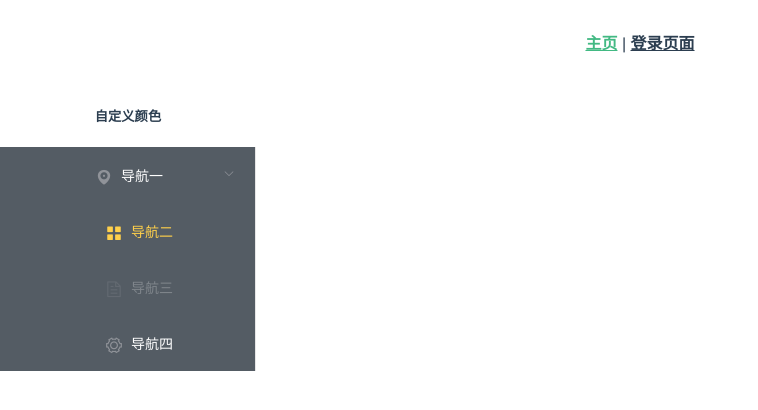
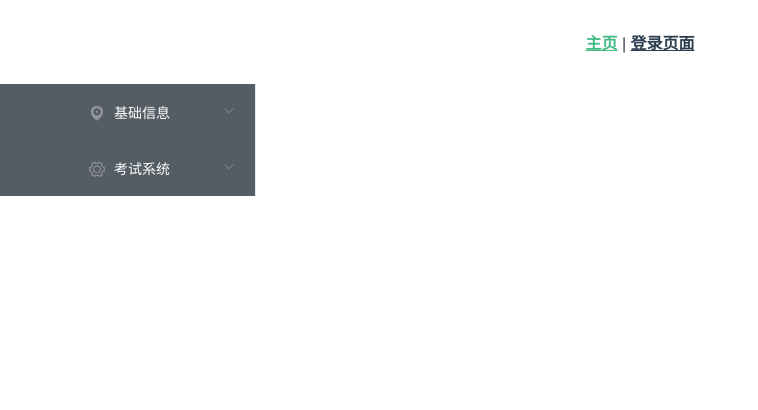
Before and after one commit to youziya2/app, a Vue app: page / in a window 1280 px wide. Shown: the top 410 px of the page, without its empty margins (0-758 px from the left). Built offline with nearby package versions, Linux system fonts and the light colour scheme.

Commit message:
注释信息1

```diff
--- a/src/components/HelloWorld.vue
+++ /dev/null
@@ -1,32 +0,0 @@
-<template>
-  <div class="hello">
-
-  </div>
-</template>
-
-<script>
-export default {
-  name: 'HelloWorld',
-  props: {
-    msg: String
-  }
-}
-</script>
-
-<!-- Add "scoped" attribute to limit CSS to this component only -->
-<style scoped lang="less">
-h3 {
-  margin: 40px 0 0;
-}
-ul {
-  list-style-type: none;
-  padding: 0;
-}
-li {
-  display: inline-block;
-  margin: 0 10px;
-}
-a {
-  color: #42b983;
-}
-</style>
--- a/src/views/Home.vue
+++ b/src/views/Home.vue
@@ -8,49 +8,53 @@
 		<div class="lfte">
 			<el-row class="tac">
 				<el-col :span="12">
-		   <h5>自定义颜色</h5>
-		   <el-menu
-		     default-active="2"
-		     class="el-menu-vertical-demo"
-		     @open="handleOpen"
-		     @close="handleClose"
-		     background-color="#545c64"
-		     text-color="#fff"
-		     active-text-color="#ffd04b">
+				<!-- 	<h5>自定义颜色</h5> -->
+					<el-menu default-active="2" class="el-menu-vertical-demo" @open="handleOpen" @close="handleClose" background-color="#545c64"
+					 text-color="#fff" active-text-color="#ffd04b">
 						<el-submenu index="1">
 							<template slot="title">
 								<i class="el-icon-location"></i>
-		         <span>导航一</span>
+								<span>基础信息</span>
 							</template>
-		       <el-menu-item-group>
-		         <template slot="title">分组一</template>
-		         <el-menu-item index="1-1">选项1</el-menu-item>
-		         <el-menu-item index="1-2">选项2</el-menu-item>
-		       </el-menu-item-group>
-		       <el-menu-item-group title="分组2">
-		         <el-menu-item index="1-3">选项3</el-menu-item>
-		       </el-menu-item-group>
-		       <el-submenu index="1-4">
-		         <template slot="title">选项4</template>
-		         <el-menu-item index="1-4-1">选项1</el-menu-item>
+							<el-menu-item index="1-1">
+								<router-link to="./student">学生管理</router-link>
+							</el-menu-item>
+							<el-menu-item index="1-2">
+								<router-link to="./teacher">教师管理</router-link>
+							</el-menu-item>
+							<el-menu-item index="1-3">
+								<router-link to="./grade">班级管理</router-link>
+							</el-menu-item>
+							<el-menu-item index="1-4">
+								<router-link to="./amend">修改密码</router-link>
+							</el-menu-item>
 						</el-submenu>
+						  <el-submenu index="4">
+								<template slot="title">
+								<i class="el-icon-setting"></i>
+									<span slot="title">考试系统</span>
+								</template>
+							 </el-menu-item>
+							<el-menu-item index="2-1">
+								<router-link to="./paper">布置试卷</router-link>
+							</el-menu-item>
+							<el-menu-item index="2-2">
+								<router-link to="./exam">安排考试</router-link>
+							</el-menu-item>
+							<el-menu-item index="2-3">
+								<router-link to="./read">批阅试卷</router-link>
+							</el-menu-item>
+							<el-menu-item index="2-4">
+								<router-link to="./examine">查看成绩</router-link>
+							</el-menu-item>
+							<el-menu-item index="2-5">
+								<router-link to="./maintain">维护试卷</router-link>
+							</el-menu-item>
 						</el-submenu>
-		     <el-menu-item index="2">
-		       <i class="el-icon-menu"></i>
-		       <span slot="title">导航二</span>
-		     </el-menu-item>
-		     <el-menu-item index="3" disabled>
-		       <i class="el-icon-document"></i>
-		       <span slot="title">导航三</span>
-		     </el-menu-item>
-		     <el-menu-item index="4">
-		       <i class="el-icon-setting"></i>
-		       <span slot="title">导航四</span>
-		     </el-menu-item>
 					</el-menu>
 				</el-col>
 			</el-row>
-<!-- 		<ul>
+<!-- 					<ul>
 			<li>
 				<span class="basics" @click="basics">基础信息</span>
 				<ul id="sty">
@@ -68,55 +72,13 @@
 		<li><router-link to="./read">批阅试卷</router-link></li>
 		<li><router-link to="./examine">查看成绩</router-link></li>
 		<li><router-link to="./maintain">维护试卷</router-link></li>
+		</ul>
+			</li>
 			</ul> -->
-		</li>
-		</ul>
 		</div>
-	<!-- 	<el-row class="tac">
-		<el-col :span="12">
-    <h5>自定义颜色</h5>
-    <el-menu
-      default-active="2"
-      class="el-menu-vertical-demo"
-      @open="handleOpen"
-      @close="handleClose"
-      background-color="#545c64"
-      text-color="#fff"
-      active-text-color="#ffd04b">
-      <el-submenu index="1">
-        <template slot="title">
-          <i class="el-icon-location"></i>
-          <span>导航一</span>
-        </template>
-        <el-menu-item-group>
-          <template slot="title">分组一</template>
-          <el-menu-item index="1-1">选项1</el-menu-item>
-          <el-menu-item index="1-2">选项2</el-menu-item>
-        </el-menu-item-group>
-        <el-menu-item-group title="分组2">
-          <el-menu-item index="1-3">选项3</el-menu-item>
-        </el-menu-item-group>
-        <el-submenu index="1-4">
-          <template slot="title">选项4</template>
-          <el-menu-item index="1-4-1">选项1</el-menu-item>
-        </el-submenu>
-      </el-submenu>
-      <el-menu-item index="2">
-        <i class="el-icon-menu"></i>
-        <span slot="title">导航二</span>
-      </el-menu-item>
-      <el-menu-item index="3" disabled>
-        <i class="el-icon-document"></i>
-        <span slot="title">导航三</span>
-      </el-menu-item>
-      <el-menu-item index="4">
-        <i class="el-icon-setting"></i>
-        <span slot="title">导航四</span>
-      </el-menu-item>
-    </el-menu>
-  </el-col>
-		</el-row> -->
-		<div class="content"><router-view/></div>
+		<div class="content">
+			<router-view />
+		</div>
 	</div>
 
 </template>
@@ -130,34 +92,34 @@ export default {
 		name: 'home',
 		data() {
 			return {
-			p:true,
-			b:true
+				p: true,
+				b: true
 			}
 		},
 		//   components: {
 		//     Amend
 		//   }
 		methods: {
-		basics(){
+			basics() {
 				var that = this
 				let sty = document.getElementById("sty")
-			if(that.p){
-			sty.style="display:none"
-				that.p=false
-			}else{
-				sty.style="display:block"
-			that.p=true
+				if (that.p) {
+					sty.style = "display:none"
+					that.p = false
+				} else {
+					sty.style = "display:block"
+					that.p = true
 				}
 			},
-		test(){
+			test() {
 				var that = this
 				let kty = document.getElementById("kty")
-			if(that.b){
-			kty.style="display:none"
-				that.b=false
-			}else{
-				kty.style="display:block"
-			that.b=true
+				if (that.b) {
+					kty.style = "display:none"
+					that.b = false
+				} else {
+					kty.style = "display:block"
+					that.b = true
 				}
 			},
 			handleOpen(key, keyPath) {
@@ -170,10 +132,33 @@ export default {
 	}
 </script>
 <style scoped="scoped">
-	.el-col-12{width: 100%;}
-	.basics,.test{cursor: pointer;}
-	ul,li{padding: 0px;margin: 0px;}
-	ul li{list-style: none;}
-	.lfte{width: 20%;float: left;overflow: hidden;}
-	.content{width: 80%;float: right;}
+	.el-col-12 {
+		width: 100%;
+	}
+
+	.basics,
+	.test {
+		cursor: pointer;
+	}
+
+	ul,
+	li {
+		padding: 0px;
+		margin: 0px;
+	}
+
+	ul li {
+		list-style: none;
+	}
+
+	.lfte {
+		width: 20%;
+		float: left;
+		overflow: hidden;
+	}
+
+	.content {
+		width: 80%;
+		float: right;
+	}
 </style>
```
Lines whose indentation alone changed are shown as unchanged.
